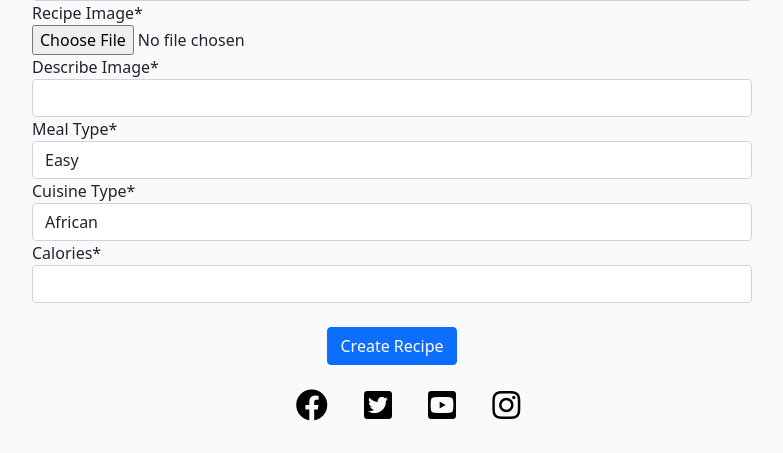
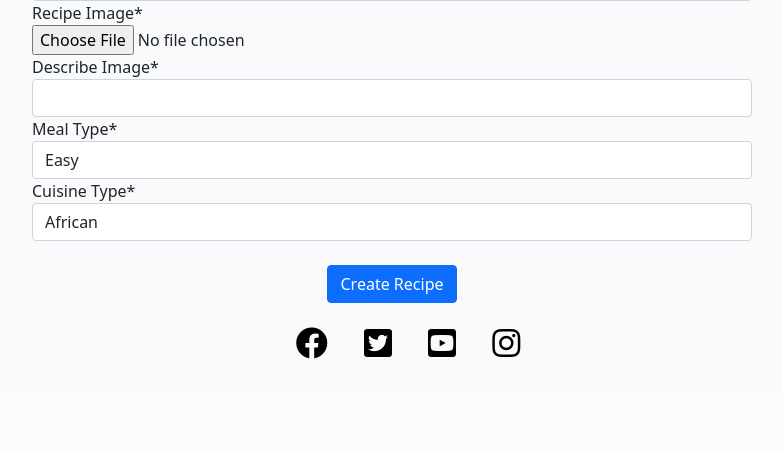
Before and after one commit to helenbeatriz/DjangoRecipes, a Django app: page /add_recipe/ in a window 1280 px wide. Shown: the part 815-1268 px from the top of the page, without its empty margins (248-1031 px from the left). After the commit the page ends 1174 px from the top, so only its background shows below. Run offline with Django 3.2, Linux system fonts and the light colour scheme; the visitor is signed in with stand-in values (Sample User, id 1); parts of the project's set-up code (start-up, migrations or seed data) failed here and were passed over; some libraries are stand-ins or nearby versions.

Commit message:
Fixing bug caused by last commit

```diff
--- a/recipe_maker/admin.py
+++ b/recipe_maker/admin.py
@@ -11,7 +11,6 @@ class RecipeAdmin(admin.ModelAdmin):
         "description",
         "meal_type",
         "cuisine_types",
-        "calories",
         "posted_date",
     )
 
--- a/recipe_maker/forms.py
+++ b/recipe_maker/forms.py
@@ -19,7 +19,6 @@ class RecipeForm(forms.ModelForm):
             "image_alt",
             "meal_type",
             "cuisine_types",
-            "calories",
         ]
 
         # Defines the widgets to use for the "ingredients" and "instructions" fields
@@ -41,5 +40,4 @@ class RecipeForm(forms.ModelForm):
             "image_alt": "Describe Image",
             "meal_type": "Meal Type",
             "cuisine_types": "Cuisine Type",
-            "calories": "Calories",
         }
--- a/recipe_maker/models.py
+++ b/recipe_maker/models.py
@@ -37,7 +37,6 @@ class Recipe(models.Model):
     cuisine_types = models.CharField(
         max_length=50, choices=CUISINE_TYPES, default="african"
     )
-    calories = models.IntegerField()
     posted_date = models.DateTimeField(auto_now=True)
 
     # Defining meta options for Recipe model
--- a/templates/recipe_detail.html
+++ b/templates/recipe_detail.html
@@ -21,10 +21,6 @@
               <h3>Description</h3>
               <p>{{recipe.description}}</p>
               <div class="row mt-3">
-                <div class="col-md-6 col-sm-12">
-                  <h3>Calories</h3>
-                  <p>{{ recipe.calories }}</p>
-                </div>
                 <div class="col-md-6 col-sm-12">
                   <h3>Cuisine</h3>
                   <p>{{ recipe.cuisine_types|title }}</p>
```
Also changed, not shown: recipe_maker/migrations/0001_initial.py, recipe_maker/migrations/0005_alter_recipe_meal_type.py (added).
